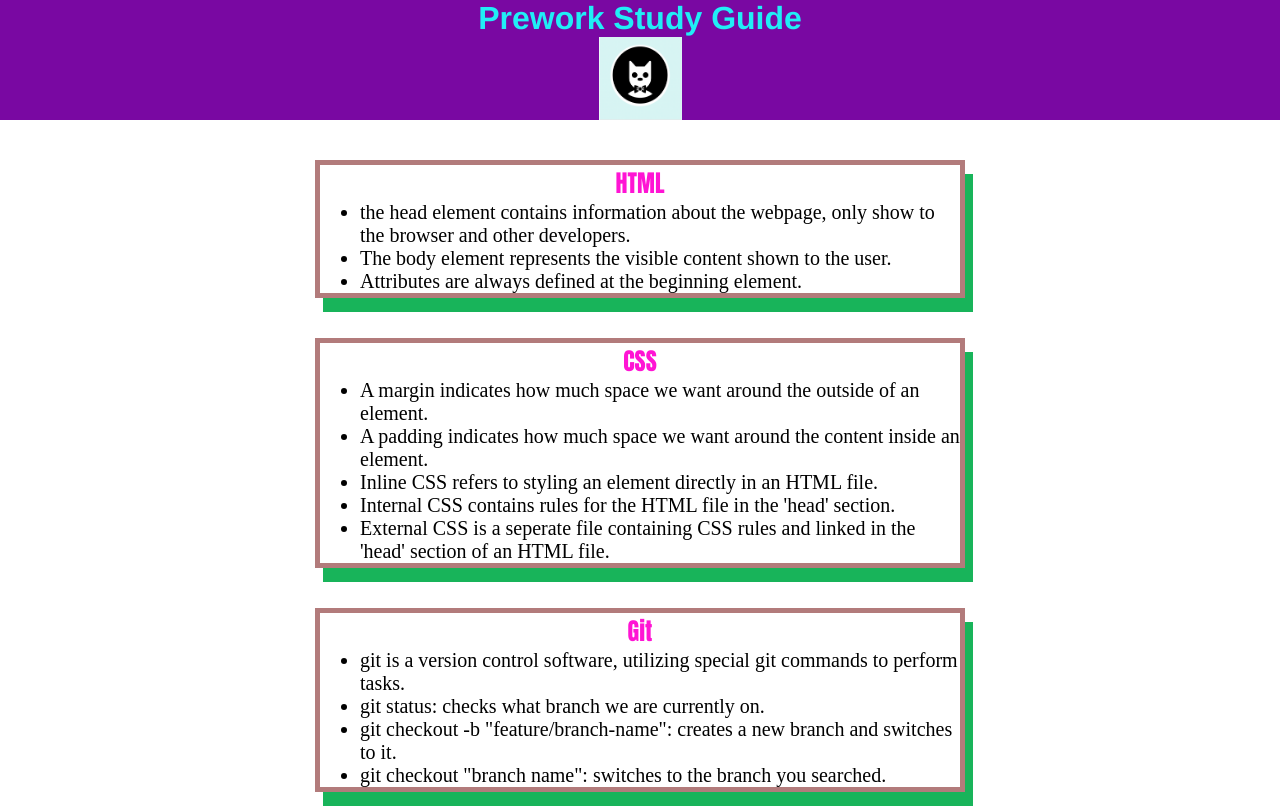
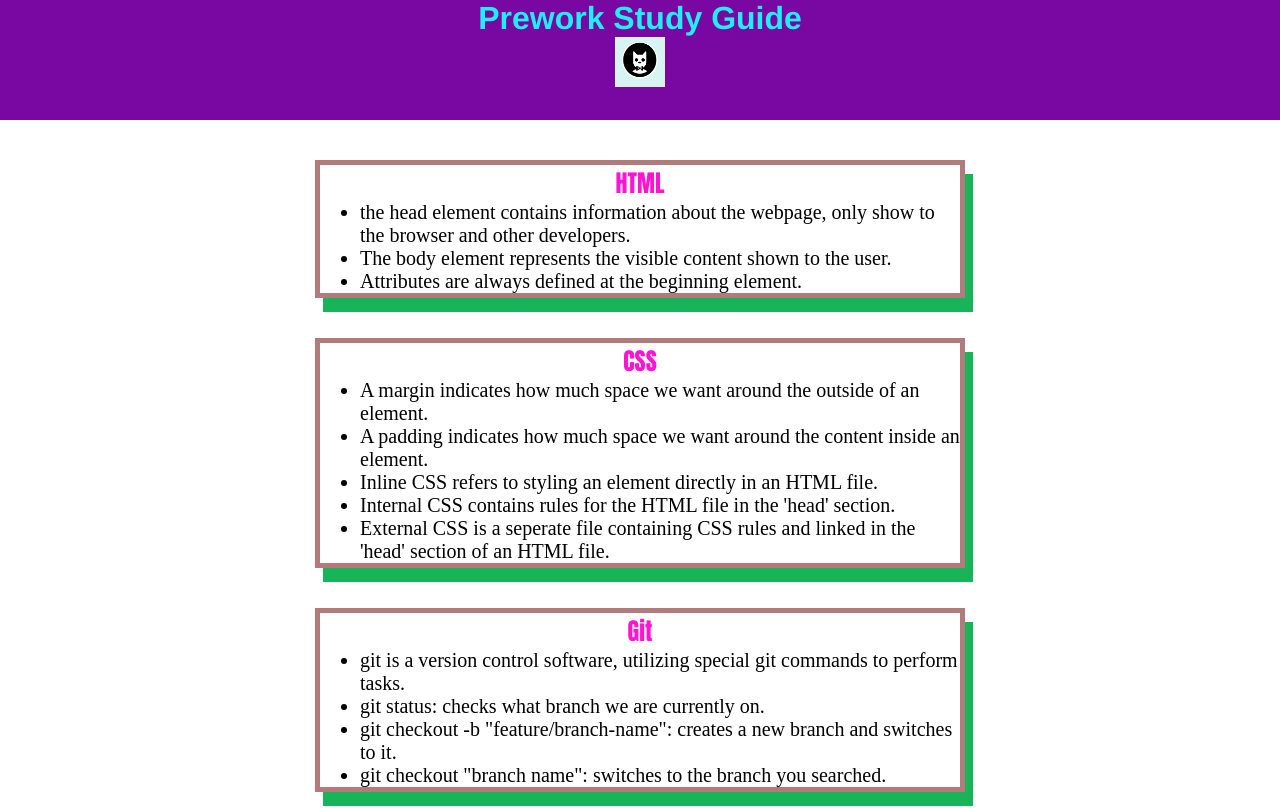
Before and after one commit to JerimiahK/prework-study-guide, a plain HTML site: page index.html in a window 1280 px wide. Shown: the top 808 px of the page. Drawn offline with Linux system fonts and the light colour scheme.

Commit message:
adjusted CSS styling

```diff
--- a/assets/style.css
+++ b/assets/style.css
@@ -25,8 +25,8 @@ h2 {
 
 img {
     display: block;
-    height: 83px;
-    width: 83px;
+    height: 50px;
+    width: 50px;
     margin-left: auto;
     margin-right: auto;
 }
```
